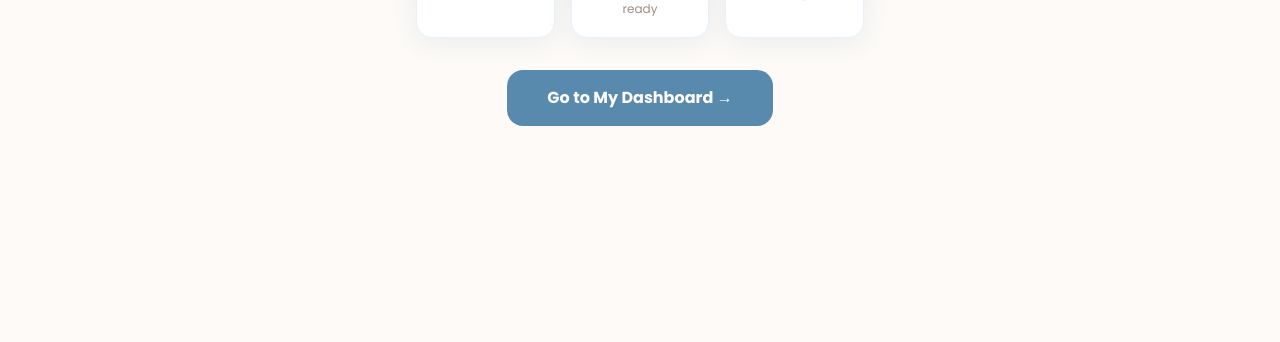
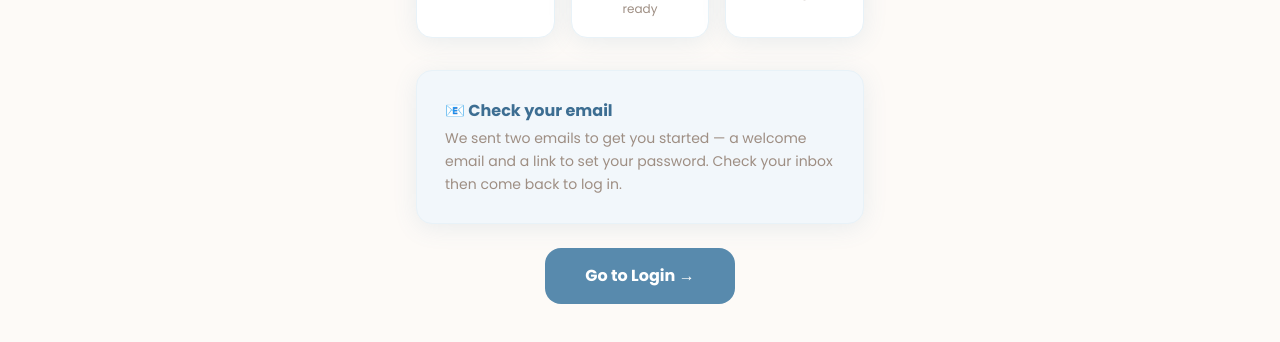
Before and after one commit to cliffhilton/queuepon, a Next.js app: page /signup/success in a window 1280 px wide. Shown: the part 404-746 px from the top of the page. Built offline with nearby package versions, Linux system fonts and the light colour scheme; no server answers.

Commit message:
Success page directs to check email before login

```diff
--- a/app/signup/success/page.tsx
+++ b/app/signup/success/page.tsx
@@ -26,8 +26,15 @@ export default function SuccessPage() {
               </div>
             ))}
           </div>
-          <Link href="/dashboard" className="btn-primary px-10 py-4 text-base">
-            Go to My Dashboard →
+          <div className="card bg-blue-xpale border-blue-pale mb-6 text-left">
+            <div className="font-bold text-blue-dark mb-1">📧 Check your email</div>
+            <div className="text-sm text-tan-light leading-relaxed">
+              We sent two emails to get you started — a welcome email and a link to set your password.
+              Check your inbox then come back to log in.
+            </div>
+          </div>
+          <Link href="/login" className="btn-primary px-10 py-4 text-base">
+            Go to Login →
           </Link>
         </div>
       </div>
```
